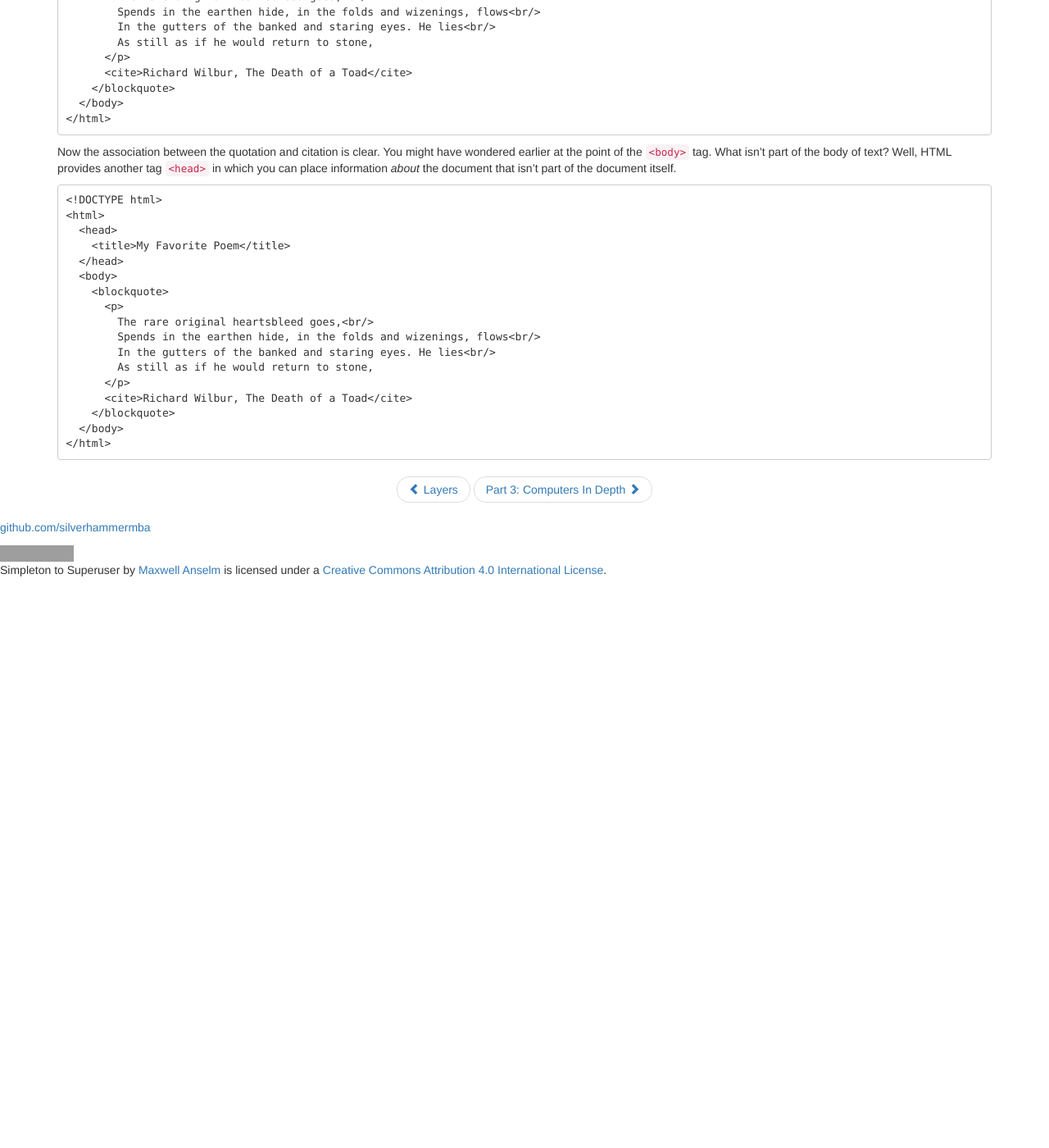
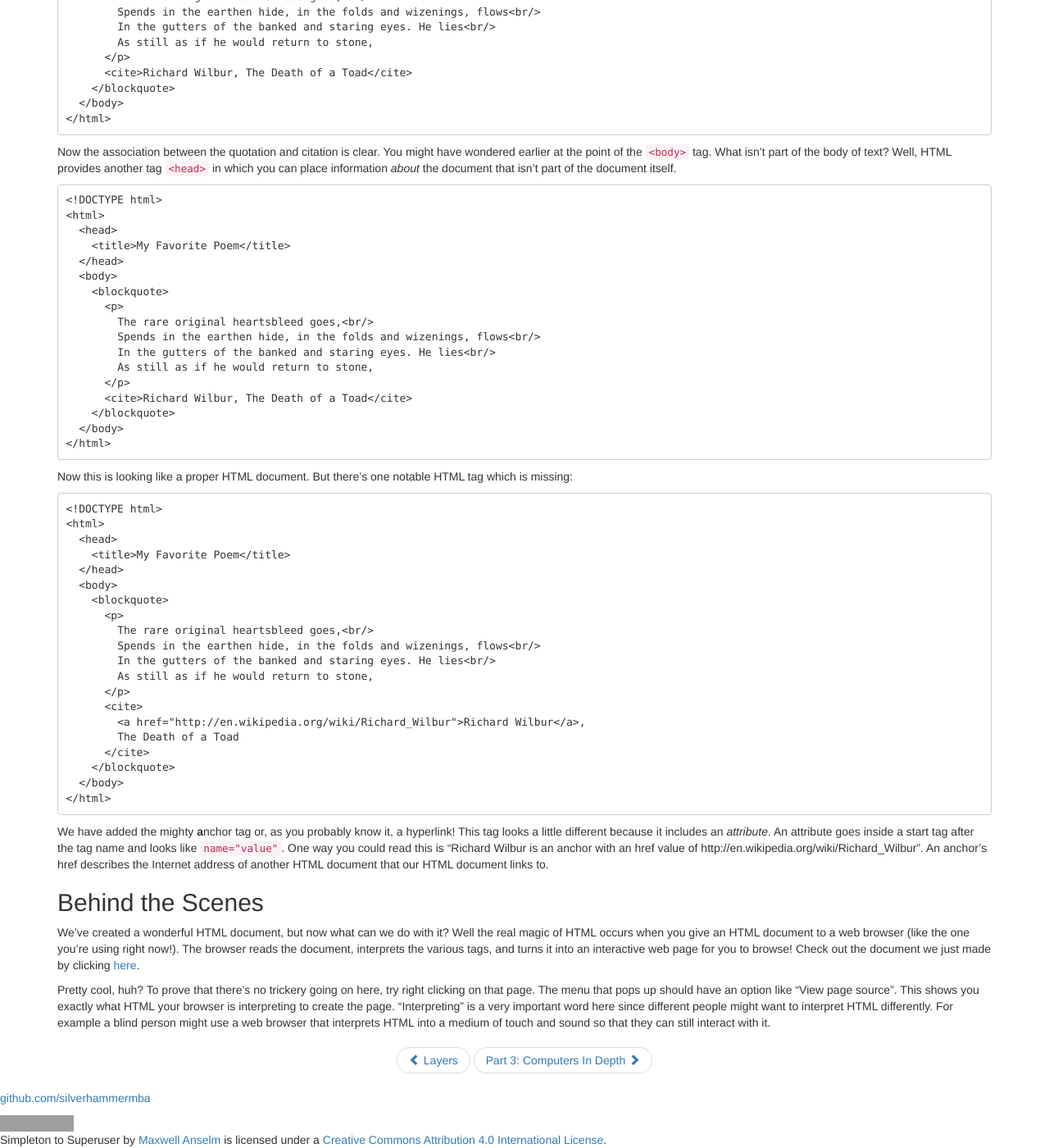
Before and after one commit to silverhammermba/superuser, a Jekyll site: the page built from _posts/2012-03-01-ch3.markdown, in a window 1280 px wide and 1400 px high, scrolled down 4260 px. Shown: the whole window at 82% size. Built offline with Jekyll 4.4.1, drawn with Linux system fonts in a browser that asks for light colours; nearby versions of some CDN libraries; before the commit the page ends 4965 px from its top, so only the background shows below that; grey boxes are pictures that could not be loaded.

Commit message:
Finish HTML example

```diff
--- a/_posts/2012-03-01-ch3.markdown
+++ b/_posts/2012-03-01-ch3.markdown
@@ -289,3 +289,53 @@
         </blockquote>
       </body>
     </html>
+
+Now this is looking like a proper HTML document. But there's one notable HTML
+tag which is missing:
+
+    <!DOCTYPE html>
+    <html>
+      <head>
+        <title>My Favorite Poem</title>
+      </head>
+      <body>
+        <blockquote>
+          <p>
+            The rare original heartsbleed goes,<br/>
+            Spends in the earthen hide, in the folds and wizenings, flows<br/>
+            In the gutters of the banked and staring eyes. He lies<br/>
+            As still as if he would return to stone,
+          </p>
+          <cite>
+            <a href="http://en.wikipedia.org/wiki/Richard_Wilbur">Richard Wilbur</a>,
+            The Death of a Toad
+          </cite>
+        </blockquote>
+      </body>
+    </html>
+
+We have added the mighty **a**nchor tag or, as you probably know it, a
+hyperlink! This tag looks a little different because it includes an _attribute_.
+An attribute goes inside a start tag after the tag name and looks like
+`name="value"`. One way you could read this is "Richard Wilbur is an anchor with
+an href value of http://en.wikipedia.org/wiki/Richard_Wilbur". An anchor's href
+describes the Internet address of another HTML document that our HTML document
+links to.
+
+## Behind the Scenes ##
+
+We've created a wonderful HTML document, but now what can we do with it? Well
+the real magic of HTML occurs when you give an HTML document to a web browser
+(like the one you're using right now!). The browser reads the document,
+interprets the various tags, and turns it into an interactive web page for you
+to browse! Check out the document we just made by clicking [here][ex].
+
+[ex]: {{ site.baseurl }}/extras/example.html
+
+Pretty cool, huh? To prove that there's no trickery going on here, try right
+clicking on that page. The menu that pops up should have an option like "View
+page source". This shows you exactly what HTML your browser is interpreting to
+create the page. "Interpreting" is a very important word here since different
+people might want to interpret HTML differently. For example a blind person
+might use a web browser that interprets HTML into a medium of touch and sound so
+that they can still interact with it.
```
